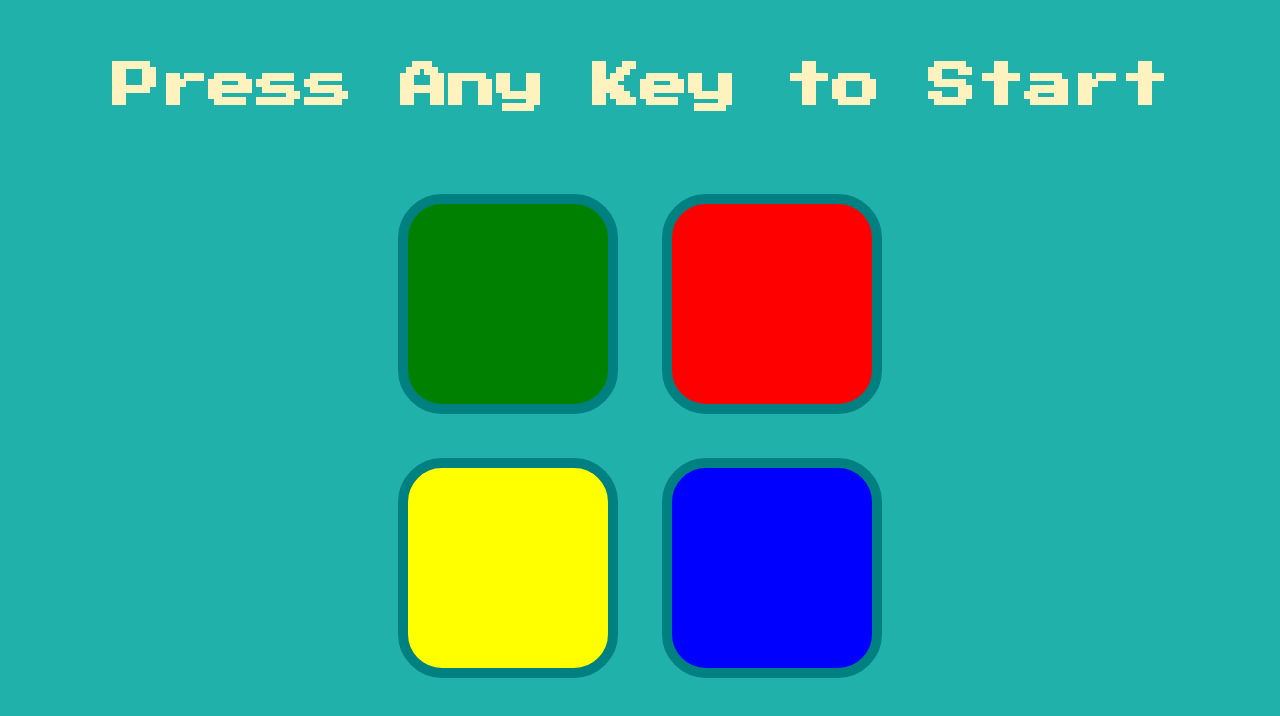
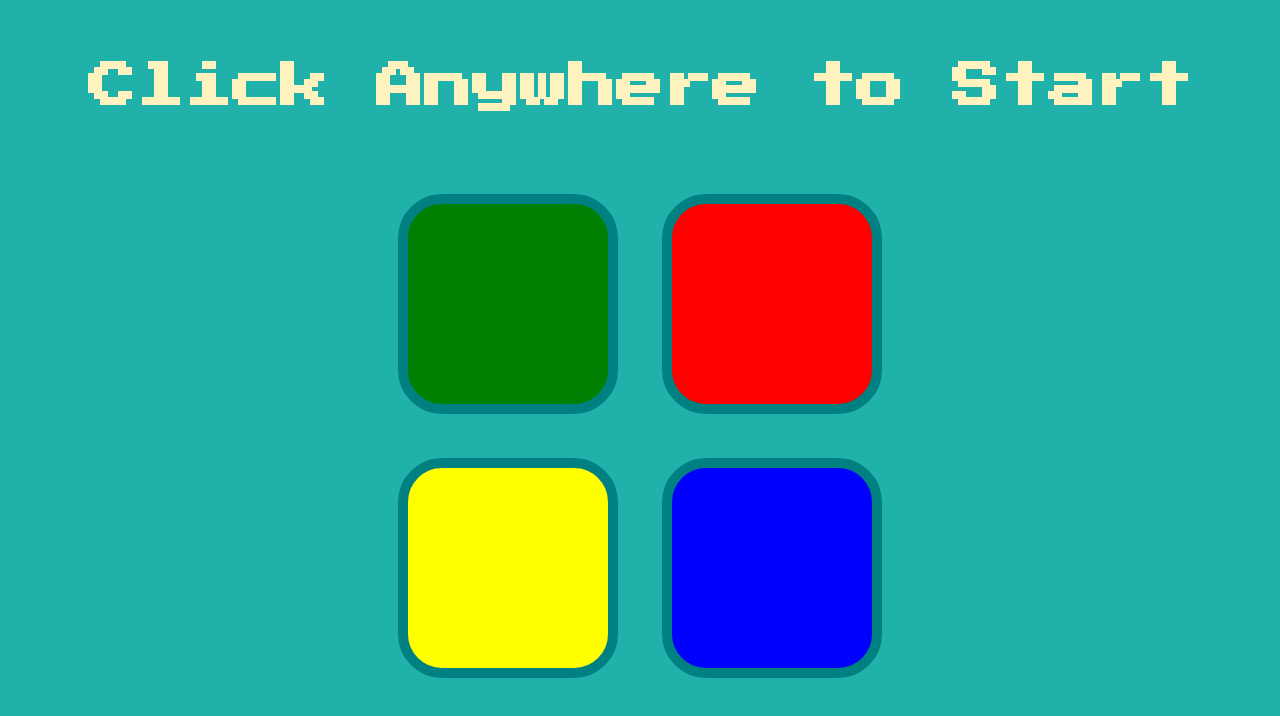
Before and after one commit to AlejoMl1/SimonGame, a plain HTML site: page index.html in a window 1280 px wide. Drawn offline with nearby package versions, Linux system fonts and the light colour scheme.

Commit message:
Add files via upload

```diff
--- a/index.html
+++ b/index.html
@@ -9,7 +9,7 @@
 </head>
 
 <body>
-  <h1 id="level-title">Press Any Key to Start</h1>
+  <h1 id="level-title">Click Anywhere to Start</h1>
   <div class="container">
     <div lass="row">
 
```
